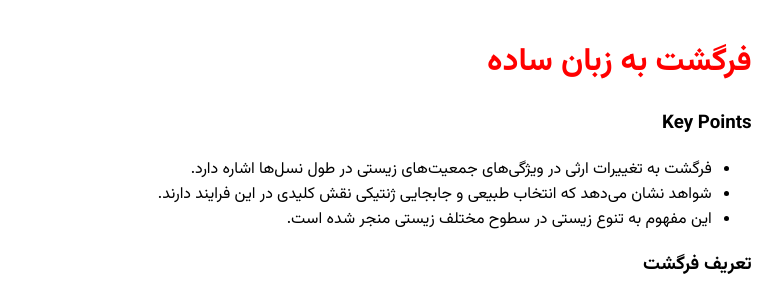
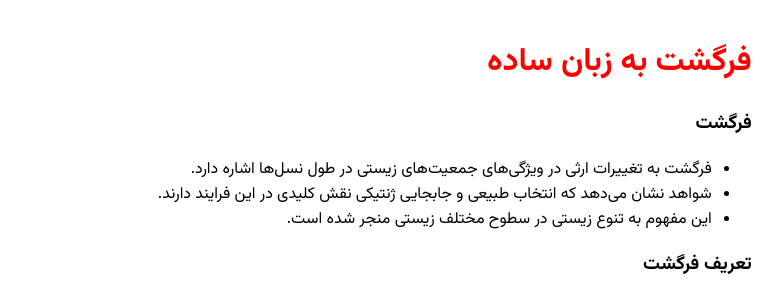
Before and after one commit to darkblog/darkblog.github.io, a Jekyll site: the page built from _posts/2024-7-4-3.md, in a window 1280 px wide and 900 px high. Shown: the top 299 px of the window, without its empty margins (248-1031 px from the left). Built offline with Jekyll 4.4.1, drawn with Linux system fonts in a browser that asks for light colours.

Commit message:
Update 2024-7-4-3.md

```diff
--- a/_posts/2024-7-4-3.md
+++ b/_posts/2024-7-4-3.md
@@ -3,7 +3,7 @@ layout: post
 title: فرگشت به زبان ساده
 ---
 
-### Key Points
+### فرگشت
 - فرگشت به تغییرات ارثی در ویژگی‌های جمعیت‌های زیستی در طول نسل‌ها اشاره دارد.
 - شواهد نشان می‌دهد که انتخاب طبیعی و جابجایی ژنتیکی نقش کلیدی در این فرایند دارند.
 - این مفهوم به تنوع زیستی در سطوح مختلف زیستی منجر شده است.
```
Also changed, not shown: other parts of _posts/2024-7-4-3.md (+1 -1 lines).
